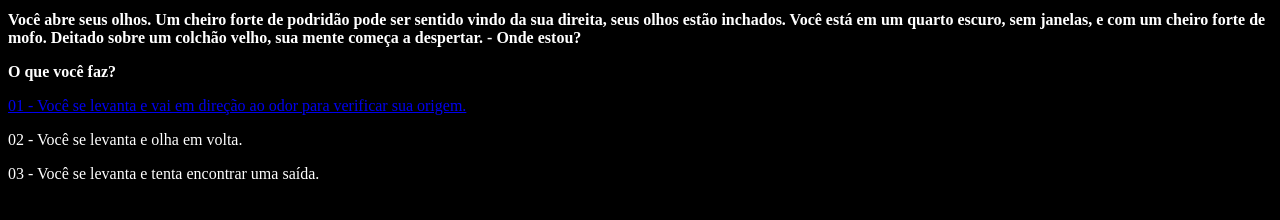
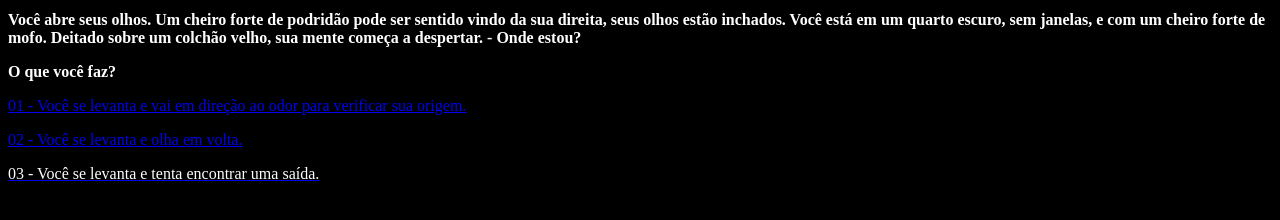
Before and after one commit to Antonioasadev/PENUMBRA---UM-MICRO-RPG-DE-HORO-EM-HTML, a plain HTML site: page index.html in a window 1280 px wide. Shown: the part 488-708 px from the top of the page. Drawn offline with Linux system fonts and the light colour scheme.

Commit message:
Update index.html

```diff
--- a/index.html
+++ b/index.html
@@ -52,6 +52,8 @@ O que você faz?</strong>
 
 <p style="color: white;">
 
+<a href="01-02.html">
+
 02 - Você se levanta e olha em volta.
 
 </p>
```
